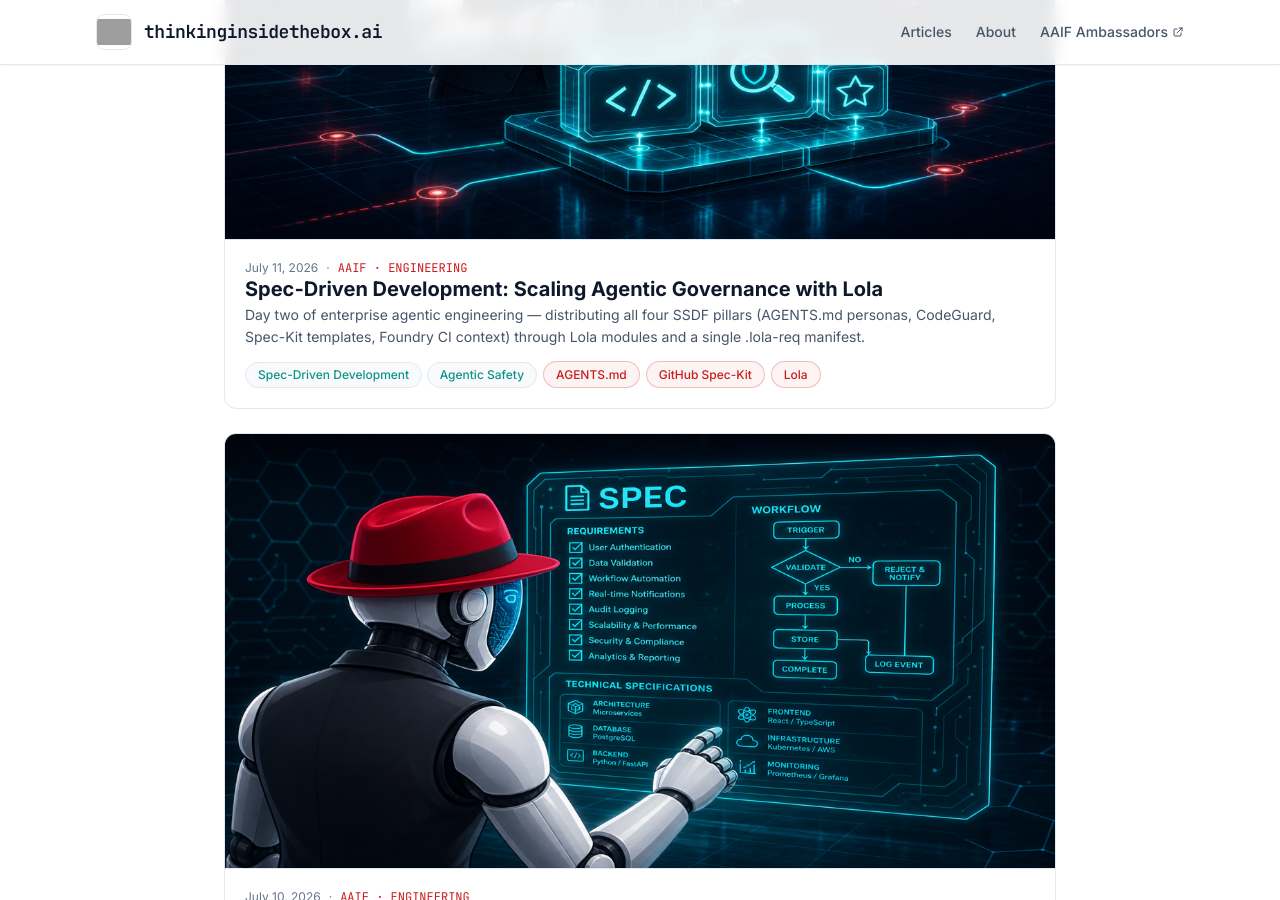
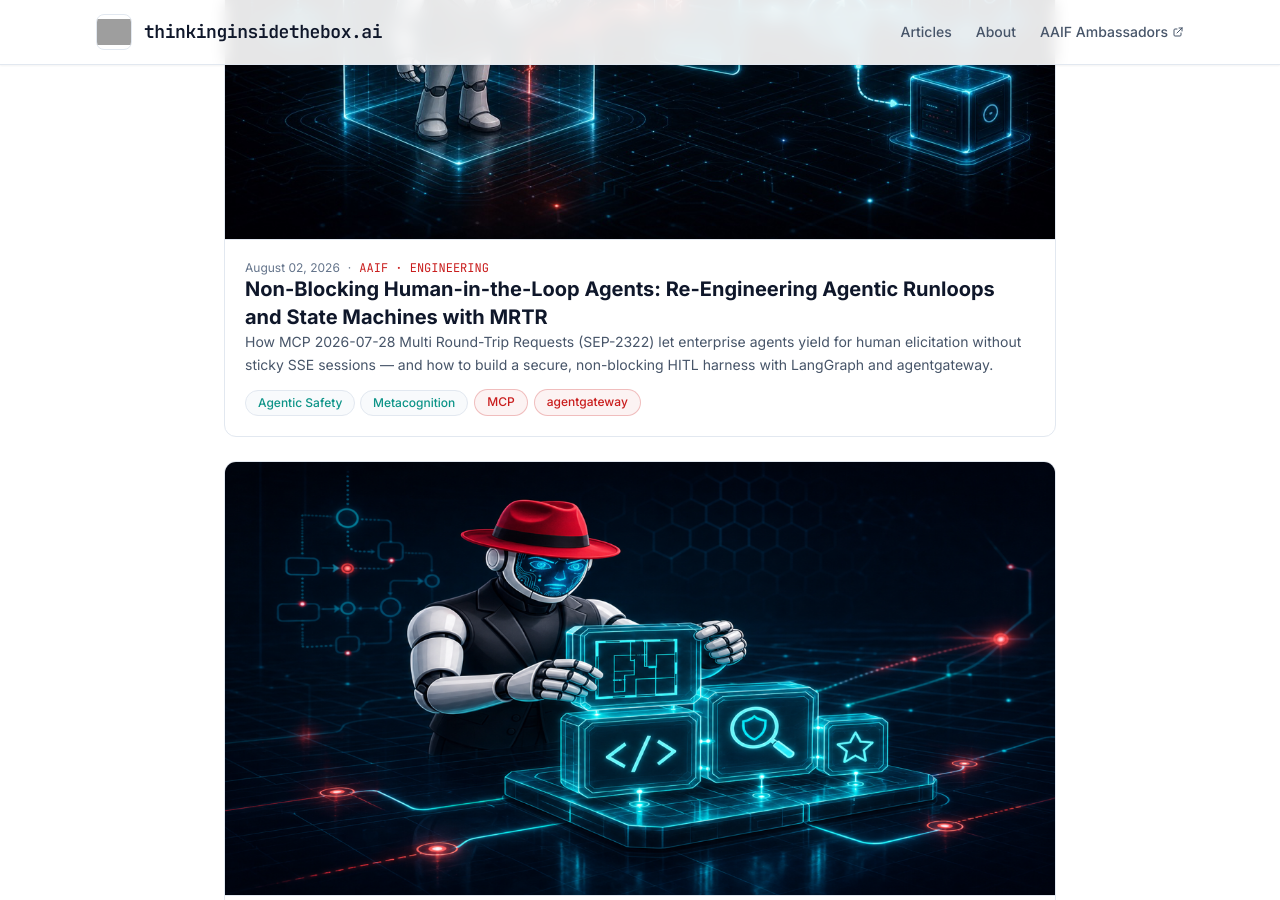
Before and after one commit to thinkinginsidethebox-ai/thinkinginsidethebox-ai.github.io, a Jekyll site: the page built from index.html, in a window 1280 px wide and 900 px high, scrolled down 731 px. Built offline with Jekyll 4.4.1, drawn with Linux system fonts in a browser that asks for light colours; nearby versions of some CDN libraries; part of the change alters nothing that is shown; grey boxes are pictures that could not be loaded.

Commit message:
content: publish MCP 2026-07-28 series opener on non-blocking HITL with MRTR
Co-authored-by: Cursor <cursoragent@cursor.com>

````diff
--- a/_data/og-images.yml
+++ b/_data/og-images.yml
@@ -42,3 +42,10 @@ posts:
     source_post: _posts/2026-07-11-spec-driven-development-lola-persona-modules.md
     prompt_preset: mascot_prompt_3_linkedin_header
     status: ready
+
+  non-blocking-hitl-agents-mrtr:
+    file: non-blocking-hitl-agents-mrtr.png
+    path: /assets/images/og/non-blocking-hitl-agents-mrtr.png
+    source_post: _posts/2026-08-02-non-blocking-hitl-agents-mrtr.md
+    prompt_preset: mascot_prompt_3_linkedin_header
+    status: ready
--- /dev/null
+++ b/_posts/2026-08-02-non-blocking-hitl-agents-mrtr.md
@@ -0,0 +1,257 @@
+---
+layout: post
+title: "Non-Blocking Human-in-the-Loop Agents: Re-Engineering Agentic Runloops and State Machines with MRTR"
+date: 2026-08-02 09:00:00 +0800
+categories: [AAIF, Engineering]
+topics: [agentic-safety, metacognition]
+projects: [mcp, agentgateway]
+image: "/assets/images/og/non-blocking-hitl-agents-mrtr.png"
+description: "How MCP 2026-07-28 Multi Round-Trip Requests (SEP-2322) let enterprise agents yield for human elicitation without sticky SSE sessions — and how to build a secure, non-blocking HITL harness with LangGraph and agentgateway."
+---
+
+The [2026-07-28 Model Context Protocol specification](https://blog.modelcontextprotocol.io/posts/2026-07-28/) is the most consequential MCP revision since remote MCP shipped. The headline is a **stateless protocol core**: no `initialize` handshake, no `Mcp-Session-Id`, every request self-describing. For teams building enterprise agents, the operational unlock sits one layer deeper — [**Multi Round-Trip Requests (MRTR)**](https://blog.modelcontextprotocol.io/posts/2026-07-28/#multi-round-trip-requests-mrtr) under SEP-2322.
+
+MRTR is how you keep human-in-the-loop (HITL) approvals, mid-call elicitations, and structured confirmations without parking a long-lived SSE connection on a specific server pod. The server yields. The socket closes. The operator decides. The client retries with a signed continuation handle. Any replica behind a round-robin load balancer can finish the work.
+
+This article is the first in a series on building production agents against MCP 2026-07-28. We will re-engineer the agentic runloop and the tool-side state machine around MRTR, then walk a working DevOps demo: [**mcp-mrtr-devops-demo**](https://github.com/caldeirav/mcp-mrtr-devops-demo).
+
+On this blog, we still call the discipline **thinking inside the box**. MRTR does not remove the box — it makes the pause *portable*.
+
+---
+
+## The Failure Mode Enterprises Already Know
+
+Imagine an autonomous DevOps agent tasked with an emergency migration on `prod-db-01`. The script is `V004__drop_legacy_users.sql`. Before any `DROP` runs, a human must confirm.
+
+Under the pre-2026 pattern (roughly MCP 2025-11-25 Streamable HTTP), that pause was a transport problem:
+
+1. Client opens a session (`initialize` → `Mcp-Session-Id`).
+2. Client holds a persistent **GET / SSE** stream for server-to-client traffic.
+3. Client POSTs `tools/call`.
+4. Mid-execution, the server **pushes** `elicitation/create` over the open SSE stream while the tool frame stays paused in process memory.
+5. The operator answers; the client POSTs the response; the same pod unblocks and finishes.
+
+That sequence works on a laptop. It collapses under enterprise topology:
+
+* **Sticky routing** — Layer 7 gateways must pin every follow-up to the pod holding the paused thread.
+* **Idle disconnects** — Proxies and WAFs kill quiet SSE sockets; the paused frame dies with them.
+* **Autoscaling & deploys** — Rolling updates terminate streams and discard in-flight HITL state.
+* **Blast radius** — One long-held connection occupies memory and connection-pool capacity for the entire human think-time.
+
+Human approval is a product requirement. Holding an open socket for that approval is an infrastructure accident waiting for a load balancer.
+
+---
+
+## What 2026-07-28 Changes About the Runloop
+
+The new spec retires protocol-level sessions ([SEP-2575](https://blog.modelcontextprotocol.io/posts/2026-07-28/#no-handshake-or-sessions) / SEP-2567). Protocol version, client identity, and capabilities travel in `_meta` on every JSON-RPC request. Optional `server/discover` replaces the handshake when you want capabilities up front — it is not required for `tools/call`.
+
+Streamable HTTP also mandates routing headers ([SEP-2243](https://blog.modelcontextprotocol.io/posts/2026-07-28/#header-based-routing)): `MCP-Protocol-Version`, `Mcp-Method`, and `Mcp-Name`. Gateways such as [**agentgateway**](https://github.com/agentgateway/agentgateway) can authorize and meter on headers without deep-parsing JSON bodies — a natural fit for the perimeter layer we described in [Governed Run Loops](/2026/06/29/governed-run-loops-for-mcp.html).
+
+MRTR is the interactivity piece of that story. Instead of server-initiated pushes over a held stream, the server **completes** the HTTP response with an interim result:
+
+| Field | Role |
+| :--- | :--- |
+| `resultType: "input_required"` | Discriminator: this is a yield, not a finished tool result |
+| `inputRequests` | Map of elicitation / sampling-style prompts the client must satisfy |
+| `requestState` | Opaque continuation handle minted by the server |
+
+The client collects answers locally, then **re-issues the same tool call** with `inputResponses` plus the echoed `requestState`. A new JSON-RPC `id` is used (JSON-RPC 2.0 semantics); the continuation is carried in params, not in a session cookie. When work is finished, the server returns `resultType: "complete"`.
+
+SEP-2260 (active-processing constraints) keeps this honest: a server may only solicit input while actively processing a client-initiated request. Spontaneous pop-ups outside that chain of custody are out of bounds.
+
+The mental model shift is simple and sharp:
+
+> **Legacy:** pause the *thread*, keep the *socket*.
+> **MRTR:** serialize the *state*, close the *socket*, resume on *any* instance.
+
+---
+
+## Re-Engineering Two State Machines
+
+MRTR forces a clean split between two machines that older stacks accidentally fused.
+
+### 1. Server tool state machine (continuation, not suspension)
+
+On the MCP server, a destructive tool no longer blocks waiting for network I/O. It transitions:
+
+`inspect → yield(input_required, requestState) → [connection ends] → verify(requestState) → apply | deny → complete`
+
+Two practical patterns for `requestState`:
+
+1. **In-payload encapsulation** — Serialize step + binds into a signed or AEAD-encrypted blob; return it to the client. Zero shared store; ideal for horizontally scaled pods.
+2. **Token-keyed external state** — Store rich context in Redis / DynamoDB; put only a handle in `requestState`. Smaller wire payloads; requires TTL eviction and cache ops.
+
+Either way, treat `requestState` as **attacker-controlled input** on the retry path. Minimum controls:
+
+* **Integrity** — HMAC-SHA256 or AEAD so clients and proxies cannot flip `cluster_id` or step flags.
+* **Binding** — Embed the tool arguments (and ideally the authenticated principal) inside the signed payload; reject mismatches on resume.
+* **TTL** — Expire continuations (the demo uses five minutes) to bound replay windows.
+* **Fail closed** — Invalid, expired, or unbound tokens deny the action; never “best effort” into production.
+
+### 2. Client agent runloop (non-blocking harness)
+
+On the agent side, frameworks like LangGraph should branch on `resultType`, not on “is the SSE still open?”:
+
+```text
+call_model → call_tool
+               │
+               ├─ resultType == complete  → END
+               │
+               └─ resultType == input_required
+                     → interrupt / collect HITL
+                     → retry_tool (new POST + inputResponses + requestState)
+                     → END
+```
+
+The harness owns:
+
+* Rendering form elicitations from `requestedSchema`
+* Packaging `inputResponses` with the correct keys
+* Echoing `requestState` verbatim
+* Enforcing a **maxRounds** ceiling so a buggy server cannot infinite-loop the operator
+* Keeping agent-side checkpointing (for UX resume) separate from MCP transport state (which must stay in `requestState`)
+
+That separation is the difference between a demo that works once and a fleet that survives a pod recycle mid-approval.
+
+---
+
+## Feature Demo: Emergency Migration Agent
+
+The reference implementation is open source: [**caldeirav/mcp-mrtr-devops-demo**](https://github.com/caldeirav/mcp-mrtr-devops-demo).
+
+Stack:
+
+| Layer | Choice |
+| :--- | :--- |
+| Agent runloop | LangGraph + `interrupt()` for HITL |
+| LLM | LM Studio (OpenAI-compatible local model) |
+| L7 proxy | **agentgateway** with `statefulMode: stateless` on `:8080` |
+| MCP server | FastAPI Streamable HTTP on `:8000` |
+| Continuations | HMAC-SHA256 `requestState` (5-minute TTL) |
+
+Logical path:
+
+```text
+Operator terminal
+      │
+      ▼
+main.py harness  →  LangGraph agent
+                        │
+                        │  tools/call (Mcp-Method / Mcp-Name headers)
+                        ▼
+                 agentgateway :8080  (stateless)
+                        │
+                        ▼
+                 MCP server :8000
+                        │
+          ┌─────────────┴─────────────┐
+          │ input_required + HMAC     │ complete
+          │ requestState              │
+          └─────────────┬─────────────┘
+                        │
+              terminal HITL prompts
+                        │
+              retry + inputResponses
+```
+
+### Yield shape (server)
+
+When `apply_db_migration` sees a destructive script and no valid resume yet, it mints a signed continuation and returns an elicitation form — then **ends the HTTP response**. No SSE GET. No `Mcp-Session-Id`.
+
+Conceptually:
+
+```json
+{
+  "resultType": "input_required",
+  "inputRequests": {
+    "risk_confirmation": {
+      "type": "elicitation",
+      "mode": "form",
+      "message": "Confirm destructive migration on prod-db-01 (V004__drop_legacy_users.sql).",
+      "requestedSchema": {
+        "type": "object",
+        "properties": {
+          "confirm_drop": { "type": "boolean", "title": "I understand and confirm" },
+          "environment_tag": { "type": "string", "title": "Environment tag" }
+        },
+        "required": ["confirm_drop", "environment_tag"]
+      }
+    }
+  },
+  "requestState": "<payload_b64>.<hmac_hex>"
+}
+```
+
+In the demo, `requestState` binds `cluster_id` + `script_name` + issuance time under HMAC-SHA256. A retry that tampers with arguments, waits past TTL, or forges the signature fails closed.
+
+### Client retry (LangGraph)
+
+The graph routes `input_required` into a `human_input` node that calls LangGraph `interrupt()`. The terminal collects `confirm_drop` and `environment_tag`. `retry_tool` issues a **new** POST through agentgateway with the same tool arguments, plus:
+
+```json
+{
+  "inputResponses": {
+    "risk_confirmation": {
+      "action": "accept",
+      "content": {
+        "confirm_drop": true,
+        "environment_tag": "prod"
+      }
+    }
+  },
+  "requestState": "<echoed verbatim>"
+}
+```
+
+Because agentgateway is configured `statefulMode: stateless`, that retry is free to land on any healthy MCP instance. The verifying replica does not need the original thread — only the shared HMAC secret and the tool arguments on the wire.
+
+### Run it
+
+Prerequisites: Python 3.11+, [uv](https://github.com/astral-sh/uv), [LM Studio](https://lmstudio.ai/) on `:1234`, [agentgateway](https://agentgateway.dev/docs/standalone/latest/deployment/binary) on `PATH`.
+
+```bash
+git clone https://github.com/caldeirav/mcp-mrtr-devops-demo.git
+cd mcp-mrtr-devops-demo
+cp .env.example .env   # set MCP_HMAC_SECRET, MODEL_NAME, ports
+uv sync --group dev
+uv run python main.py
+```
+
+When the HITL band appears, happy-path answers are `confirm_drop=true` and `environment_tag=prod`. Try `confirm_drop=false` or an out-of-allow-list tag to see fail-closed `complete` denials — still without sticky sessions.
+
+The harness prints banded traces (`TRACE` / `AGENT` / `HITL` / `SEP`) that call out exactly which 2026-07-28 fields appeared on the wire. That is intentional: protocol literacy beats folklore when you are migrating a fleet.
+
+---
+
+## What to Take Into Production Designs
+
+A few engineering rules of thumb from shipping this pattern:
+
+1. **Do not hide HITL in the transport.** If the model cannot see a handle, operators cannot debug it and replicas cannot resume it. Explicit `requestState` beats ambient `Mcp-Session-Id`.
+2. **Keep gateway mode honest.** If your proxy still pins sessions, you have not adopted the stateless core — you have reintroduced sticky routing under a new name. The demo’s constitution forbids `Mcp-Session-Id` for this reason.
+3. **Secure the continuation like a capability.** HMAC (or AEAD), TTL, principal/argument binding, and single-use nonces where your threat model demands them.
+4. **Separate agent checkpointing from MCP continuation.** LangGraph `MemorySaver` (or a durable checkpointer) improves UX; it must not become a substitute for verifying `requestState` on the server.
+5. **Cap round trips.** A client-side `maxRounds` (typically 3–5) is a harness safety rail against pathological servers.
+6. **Prefer header-aware gateways.** Route and authorize on `Mcp-Method` / `Mcp-Name` at the perimeter; keep deep body inspection for audit enrichment, not for basic routing.
+
+MRTR does not replace the Tasks extension (`io.modelcontextprotocol/tasks`) for long-running async work, and it does not replace your governance stack. It replaces the *fragile pause* — the part that used to couple human latency to socket lifetime.
+
+---
+
+## Series Roadmap
+
+This post focused on **non-blocking HITL** — the yield/resume contract that lets enterprise agents ask for confirmation without sticky SSE sessions.
+
+Next articles in the MCP 2026-07-28 series will dig into adjacent capabilities developers need when agents leave the lab:
+
+* **Header-routable MCP at the perimeter** — `Mcp-Method` / `Mcp-Name`, agentgateway policies, and metering without DPI
+* **Cacheable catalogs and stable tool lists** — `ttlMs` / `cacheScope` and prompt-cache hygiene across reconnects
+* **Tasks as an extension** — poll-based long-running work vs MRTR mid-call interactivity
+* **Auth hardening for enterprise clients** — CIMD, issuer validation, and what DCR deprecation means for agent platforms
+
+The box is still there. With MRTR, the pause travels inside the box — signed, time-bounded, and free of open sockets — instead of being welded to a pod that might not exist when the human finally clicks **Confirm**.
+
+---
+
+*Demo repository: [github.com/caldeirav/mcp-mrtr-devops-demo](https://github.com/caldeirav/mcp-mrtr-devops-demo). Spec announcement: [The 2026-07-28 Specification](https://blog.modelcontextprotocol.io/posts/2026-07-28/).*
````
Also changed, not shown: assets/images/og/non-blocking-hitl-agents-mrtr.png (added).
